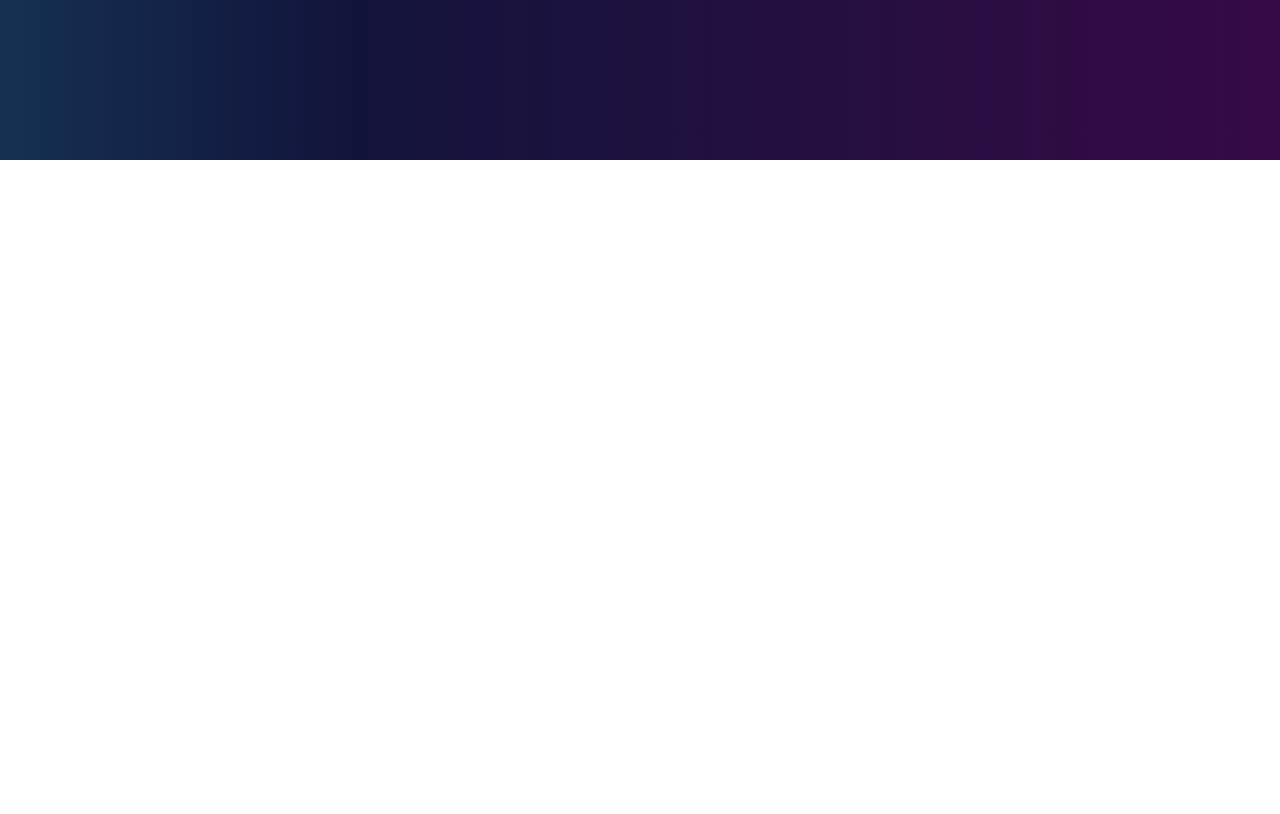
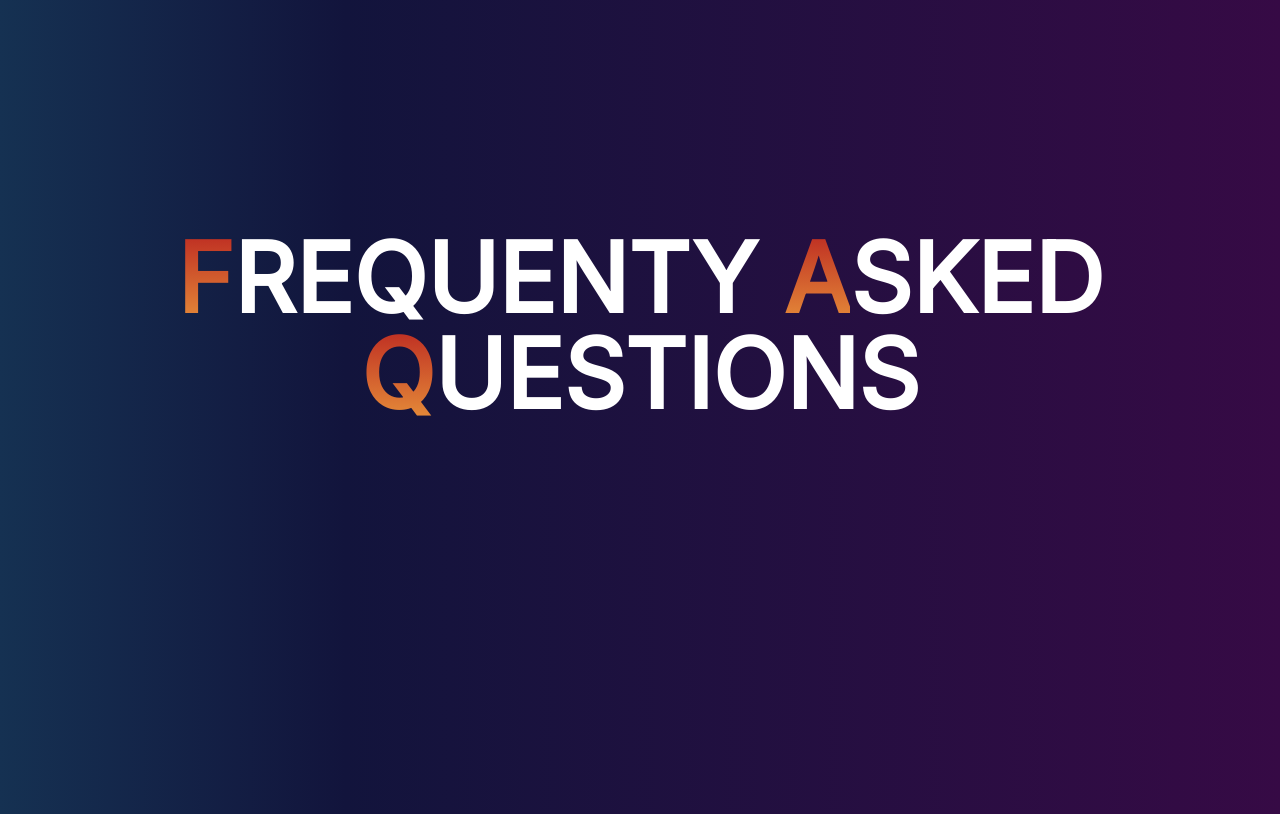
Before and after one commit to RythmHacks/2023.rythmhacks.ca, a React (Create React App) app: page / in a window 1280 px wide. Shown: the part 640-1454 px from the top of the page. Before the commit the page ends 800 px from the top, so only its background shows below. Built offline with nearby package versions, Linux system fonts and the light colour scheme.

Commit message:
Add FAQ component and swiper (#2)

```diff
--- a/package.json
+++ b/package.json
@@ -12,6 +12,7 @@
     "react-dom": "^18.2.0",
     "react-icons": "^4.6.0",
     "react-scripts": "5.0.1",
+    "swiper": "^8.4.4",
     "web-vitals": "^2.1.4"
   },
   "scripts": {
--- a/src/App.js
+++ b/src/App.js
@@ -1,11 +1,13 @@
 import Navbar from './components/Navbar/Navbar.jsx';
 import Hero from './components/Hero/Hero.jsx';
+import FAQ from './components/FAQ/FAQ.jsx';
 
 function App() {
   return (
     <div id='main'>
       <Navbar/>
       <Hero/>
+      <FAQ/>
     </div>
   );
 }
--- /dev/null
+++ b/src/components/FAQ/FAQ.jsx
@@ -0,0 +1,15 @@
+import './FAQ.scss'
+
+const Hero = () => {
+    return (
+        <div id = 'faq' class='section items-center'>
+            <h1 id = 'title' class='text-8xl mt-8 font-bold text-center'>
+                <span class='gradient'>F</span>REQUENTY <span class='gradient'>A</span>SKED
+                <br/>
+                <span class='gradient'>Q</span>UESTIONS
+            </h1>
+        </div>
+    );
+}
+
+export default Hero;
--- /dev/null
+++ b/src/components/FAQ/FAQ.scss
@@ -0,0 +1,7 @@
+#faq {
+    .gradient {
+        background: linear-gradient(0deg, rgba(235,153,60,1) 0%, rgba(184,31,31,1) 100%);
+        background-clip: text;
+        -webkit-text-fill-color: transparent;
+    }
+}
```
Also changed, not shown: 1 other file (tests, documents, lock files or other folders).
